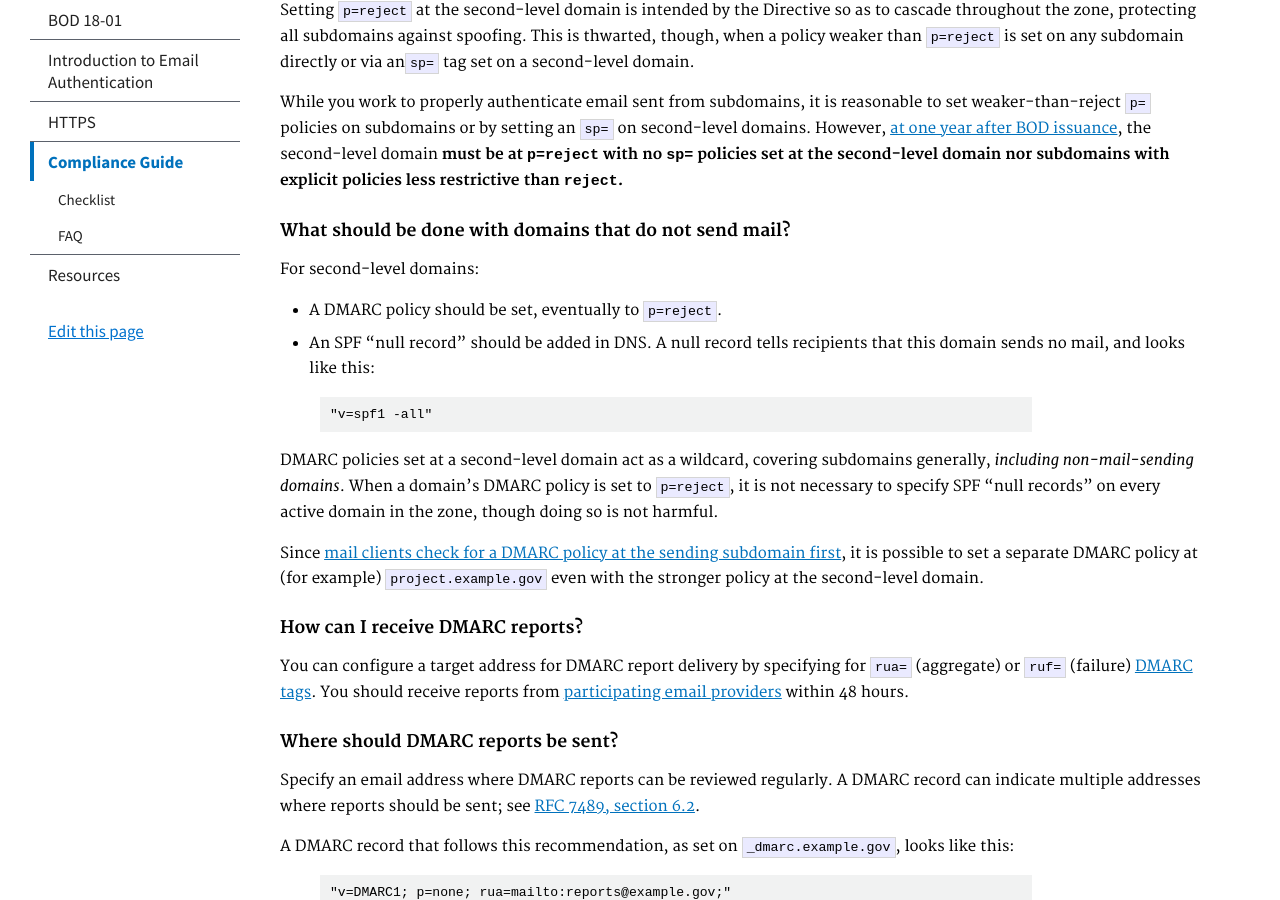
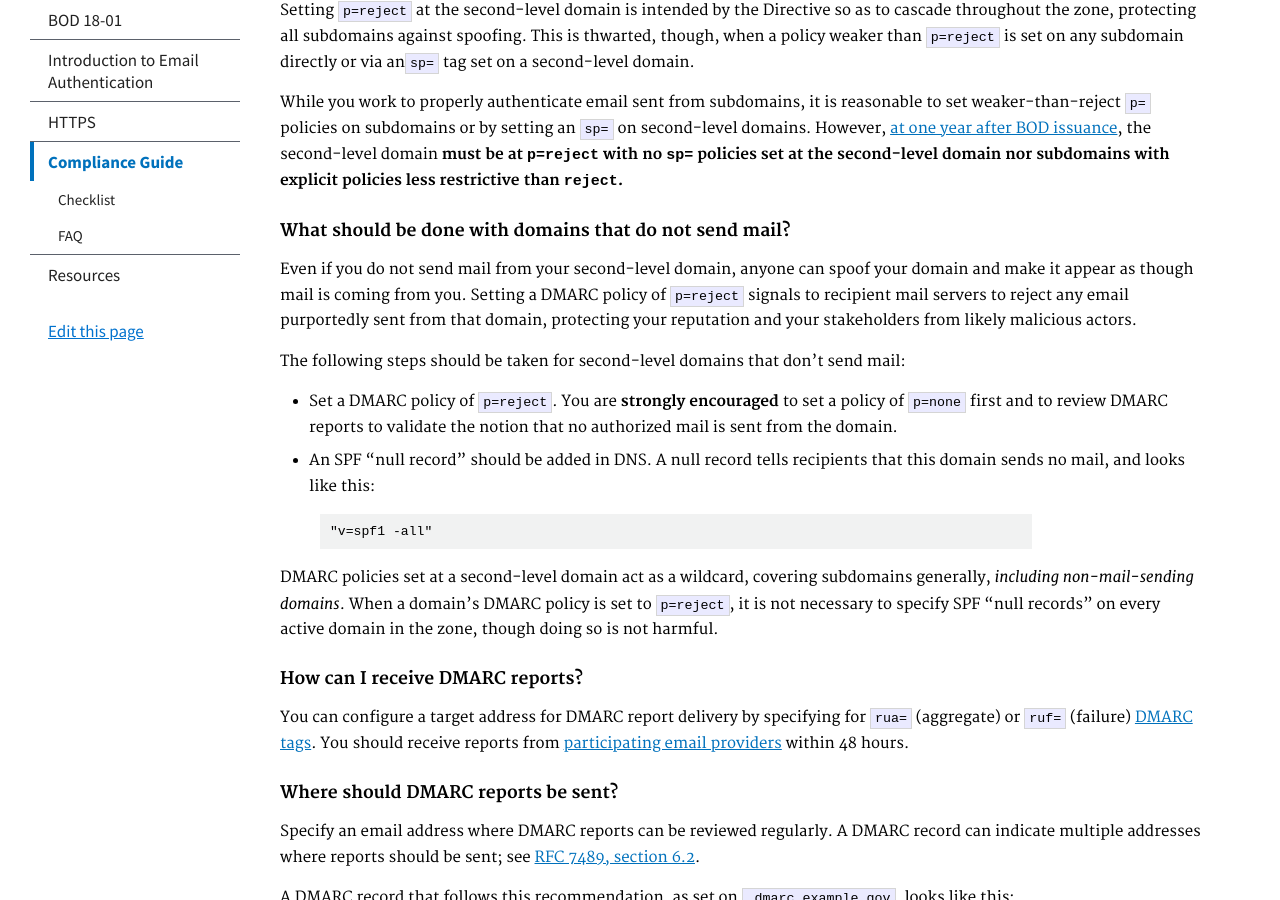
Before and after one commit to cisagov/cyber.dhs.gov, a Jekyll site: the page built from pages/guide.md, in a window 1280 px wide and 900 px high, scrolled down 2936 px. Built offline with Jekyll 4.4.1, drawn with Linux system fonts in a browser that asks for light colours.

Commit message:
Addition to "I don't send mail"

````diff
--- a/pages/guide.md
+++ b/pages/guide.md
@@ -90,8 +90,10 @@ While you work to properly authenticate email sent from subdomains, it is reason
 
 
 #### What should be done with domains that do not send mail?
-For second-level domains:
-* A DMARC policy should be set, eventually to `p=reject`.
+Even if you do not send mail from your second-level domain, anyone can spoof your domain and make it appear as though mail is coming from you. Setting a DMARC policy of `p=reject` signals to recipient mail servers to reject any email purportedly sent from that domain, protecting your reputation and your stakeholders from likely malicious actors.
+
+The following steps should be taken for second-level domains that don't send mail:
+* Set a DMARC policy of `p=reject`. You are **strongly encouraged** to set a policy of `p=none` first and to review DMARC reports to validate the notion that no authorized mail is sent from the domain.
 * An SPF "null record" should be added in DNS. A null record tells recipients that this domain sends no mail, and looks like this:
 
 >```
@@ -99,8 +101,6 @@ For second-level domains:
 ```
 
 DMARC policies set at a second-level domain act as a wildcard, covering subdomains generally, *including non-mail-sending domains*. When a domain's DMARC policy is set to `p=reject`, it is not necessary to specify SPF "null records" on every active domain in the zone, though doing so is not harmful.
-
-Since [mail clients check for a DMARC policy at the sending subdomain first](https://tools.ietf.org/html/rfc7489#section-6.6.3), it is possible to set a separate DMARC policy at (for example) `project.example.gov` even with the stronger policy at the second-level domain.
 
 
 #### How can I receive DMARC reports?
````
